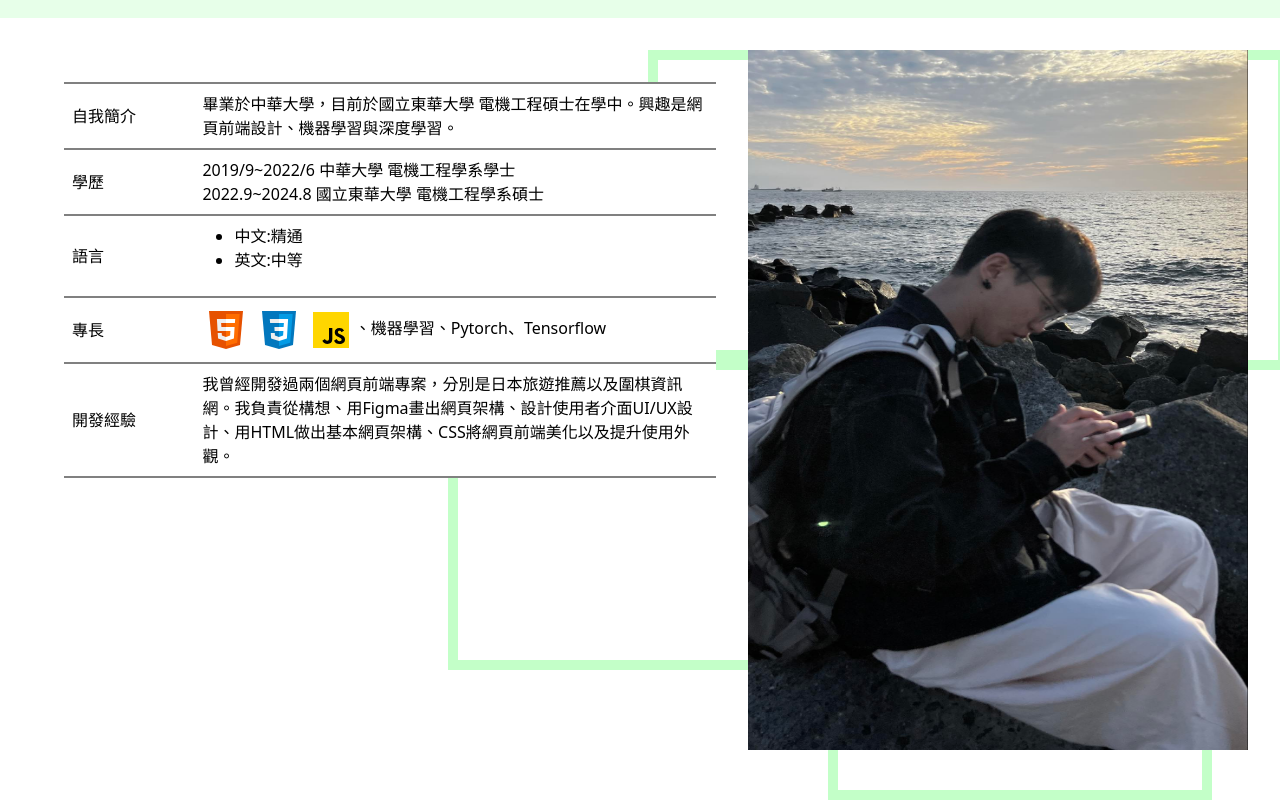
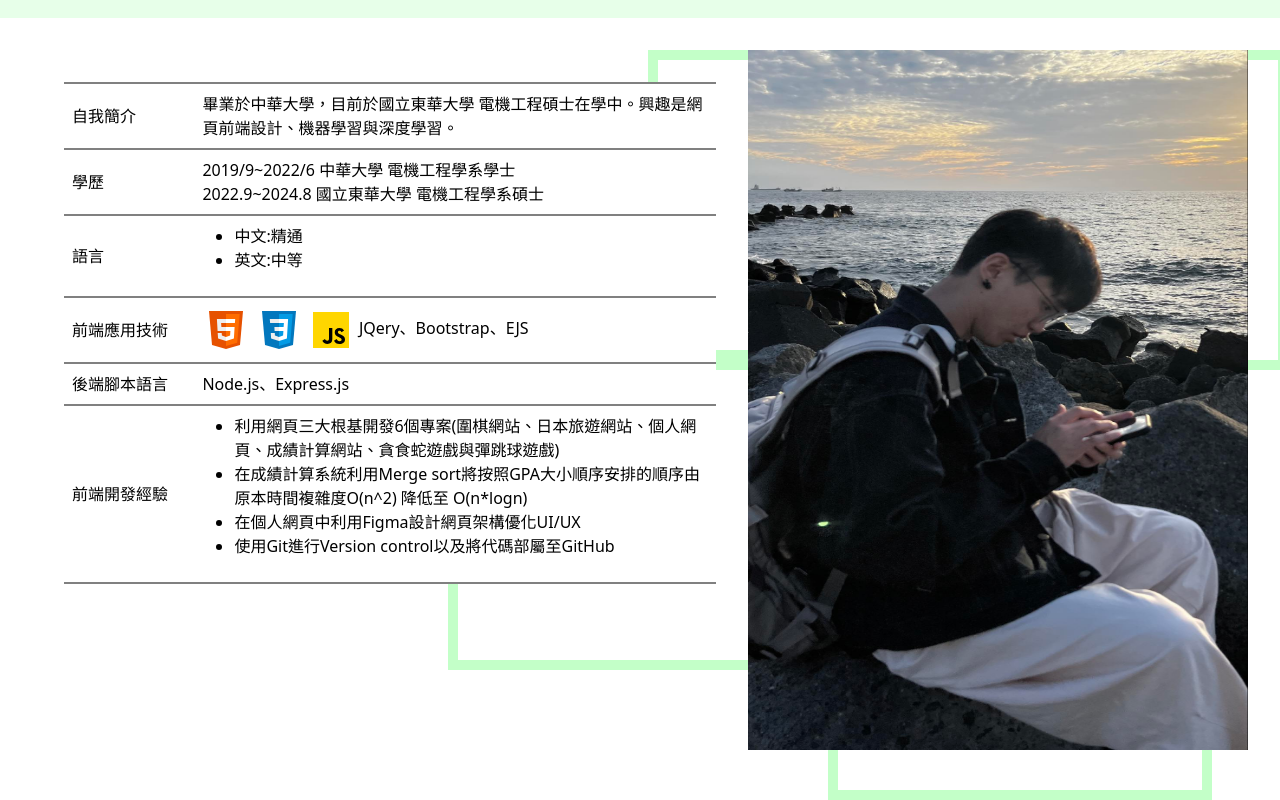
Before and after one commit to xiweil0917/Personal-WebSite, a plain HTML site: page index.html in a window 1280 px wide. Shown: the part 1274-2074 px from the top of the page. Drawn offline with nearby package versions, Linux system fonts and the light colour scheme.

Commit message:
Update resume content

```diff
--- a/index.html
+++ b/index.html
@@ -116,17 +116,32 @@
                           </td>
                         </tr>
                         <tr>
-                          <td>專長</td>
+                          <td>前端應用技術</td>
                           <td>
                             <img src="./ICONS/icons8-html-5.svg" alt="HTML5" />
                             <img src="./ICONS/icons8-css3.svg" alt="CSS3" />
-                            <img src="./ICONS/icons8-javascript.svg" alt="JavaScript" />、機器學習、Pytorch、Tensorflow
+                            <img src="./ICONS/icons8-javascript.svg" alt="JavaScript" /> JQery、Bootstrap、EJS
                           </td>
                         </tr>
                         <tr>
-                          <td>開發經驗</td>
+                          <td>後端腳本語言</td>
+                          <td>Node.js、Express.js</td>
+                        </tr>
+                        <tr>
+                          <td>前端開發經驗</td>
                           <td>
-                            我曾經開發過兩個網頁前端專案，分別是日本旅遊推薦以及圍棋資訊網。我負責從構想、用Figma畫出網頁架構、設計使用者介面UI/UX設計、用HTML做出基本網頁架構、CSS將網頁前端美化以及提升使用外觀。
+                            <ul>
+                              <li>利用網頁三大根基開發6個專案(圍棋網站、日本旅遊網站、個人網頁、成績計算網站、貪食蛇遊戲與彈跳球遊戲)
+                              </li>
+                              <li>在成績計算系統利用Merge sort將按照GPA大小順序安排的順序由原本時間複雜度O(n^2) 降低至 O(n*logn)
+                              </li>
+                              <li>
+                                在個人網頁中利用Figma設計網頁架構優化UI/UX
+                              </li>
+                              <li>使用Git進行Version control以及將代碼部屬至GitHub
+                              </li>
+                            </ul>
+
                           </td>
                         </tr>
                       </table>
```
